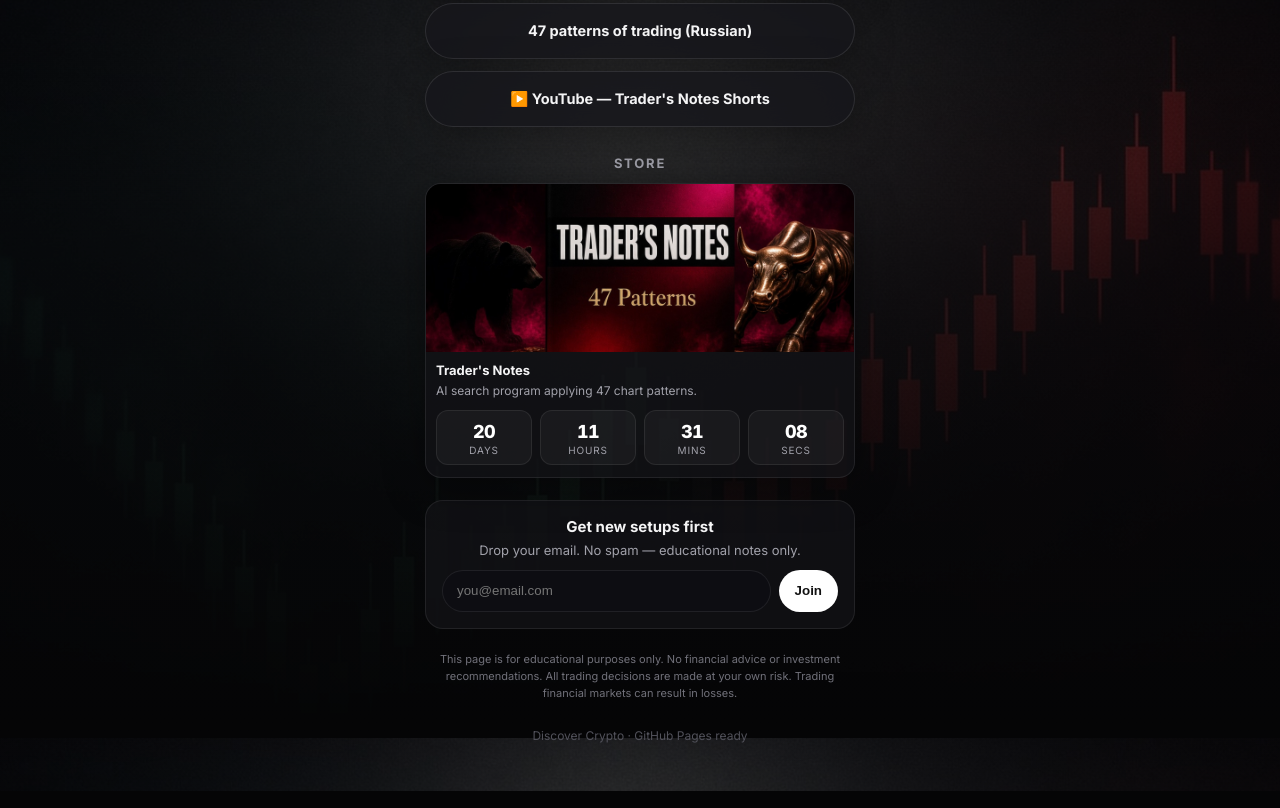
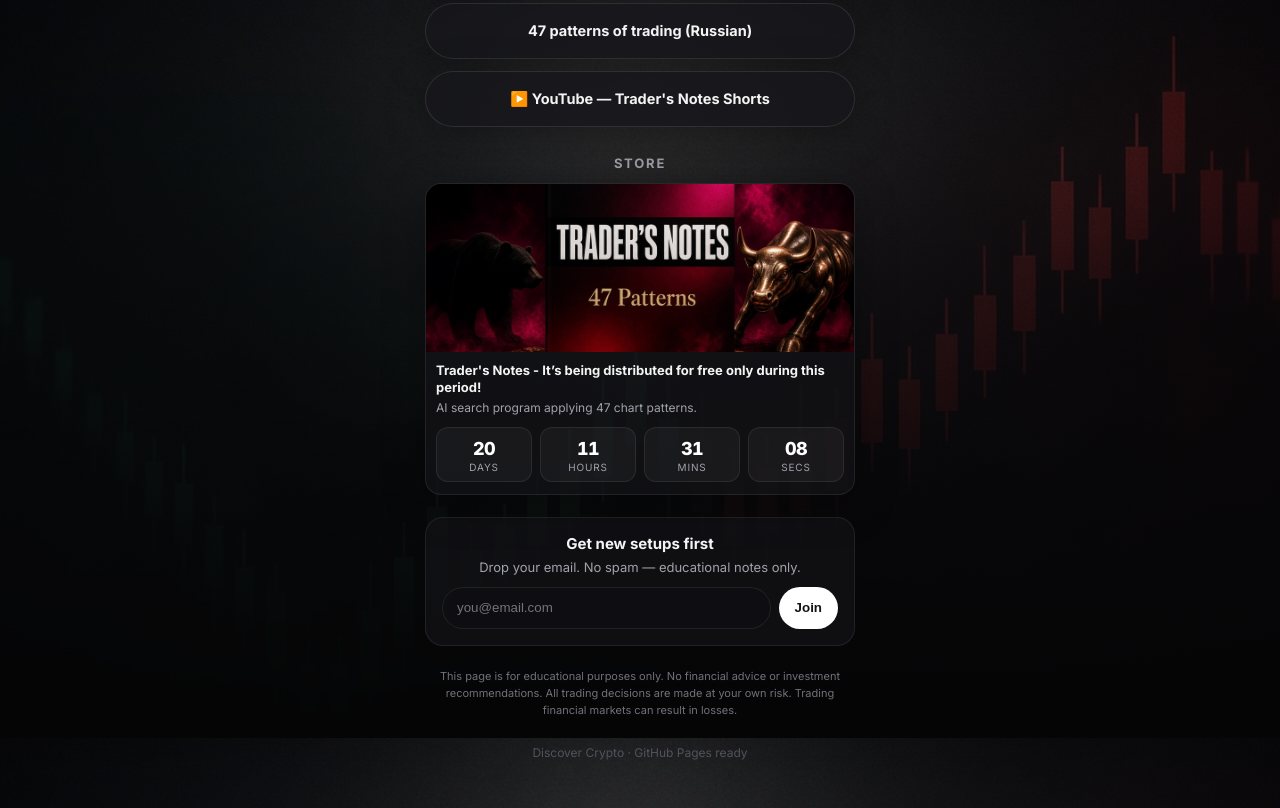
Before and after one commit to wlgus6464-ui/Discover-Crypto, a plain HTML site: page index.html in a window 1280 px wide. Shown: the part 862-1670 px from the top of the page. Drawn offline with Linux system fonts and the light colour scheme.

Commit message:
Add files via upload

```diff
--- a/index.html
+++ b/index.html
@@ -69,7 +69,7 @@
       <a class="product" href="https://gtraders.gumroad.com/l/TradersNotes" target="_blank" rel="noopener">
         <img src="./assets/book-main.jpg" alt="Trader's Notes book cover" />
         <div class="product-body">
-          <h3>Trader's Notes</h3>
+          <h3>Trader's Notes - It’s being distributed for free only during this period!</h3>
           <p>AI search program applying 47 chart patterns.</p>
           <div class="countdown" id="countdown" data-end="2026-09-30T23:59:59+09:00">
             <div class="count-unit"><strong id="cd-days">00</strong><span>Days</span></div>
```
